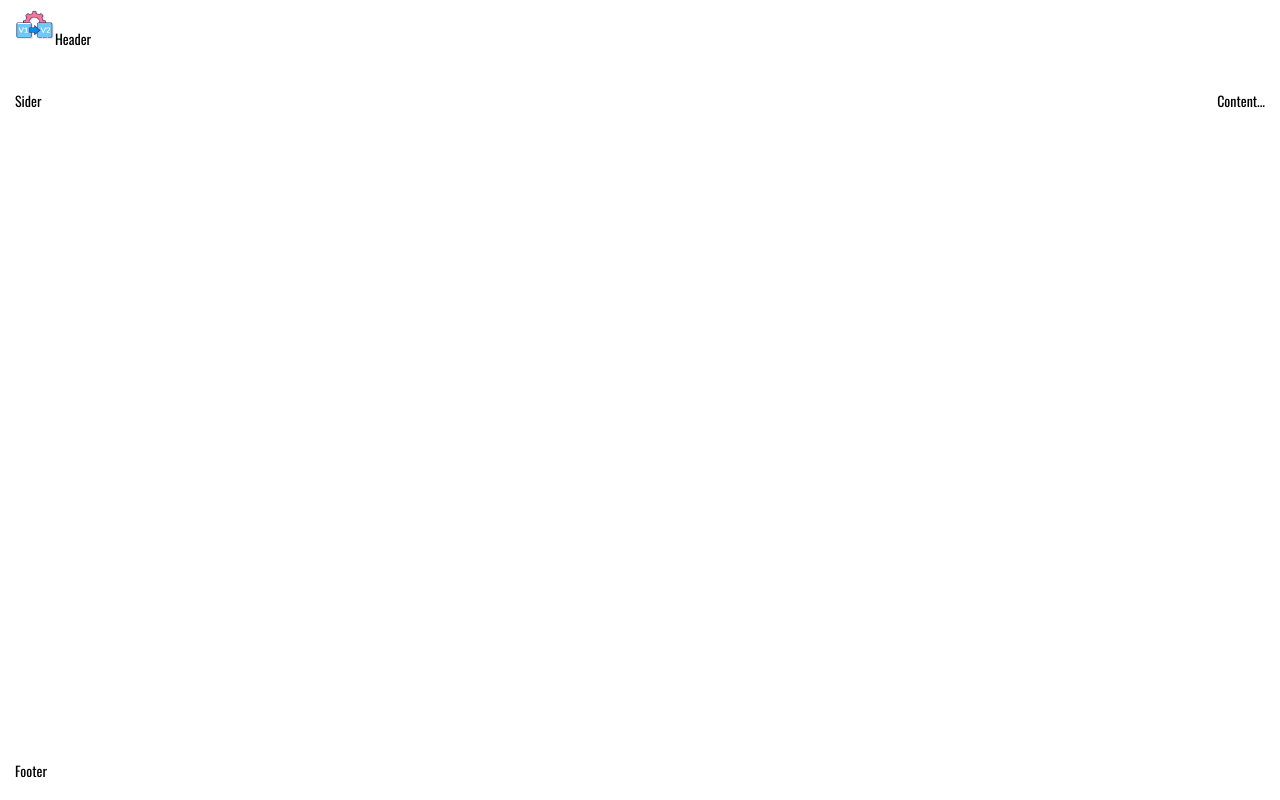
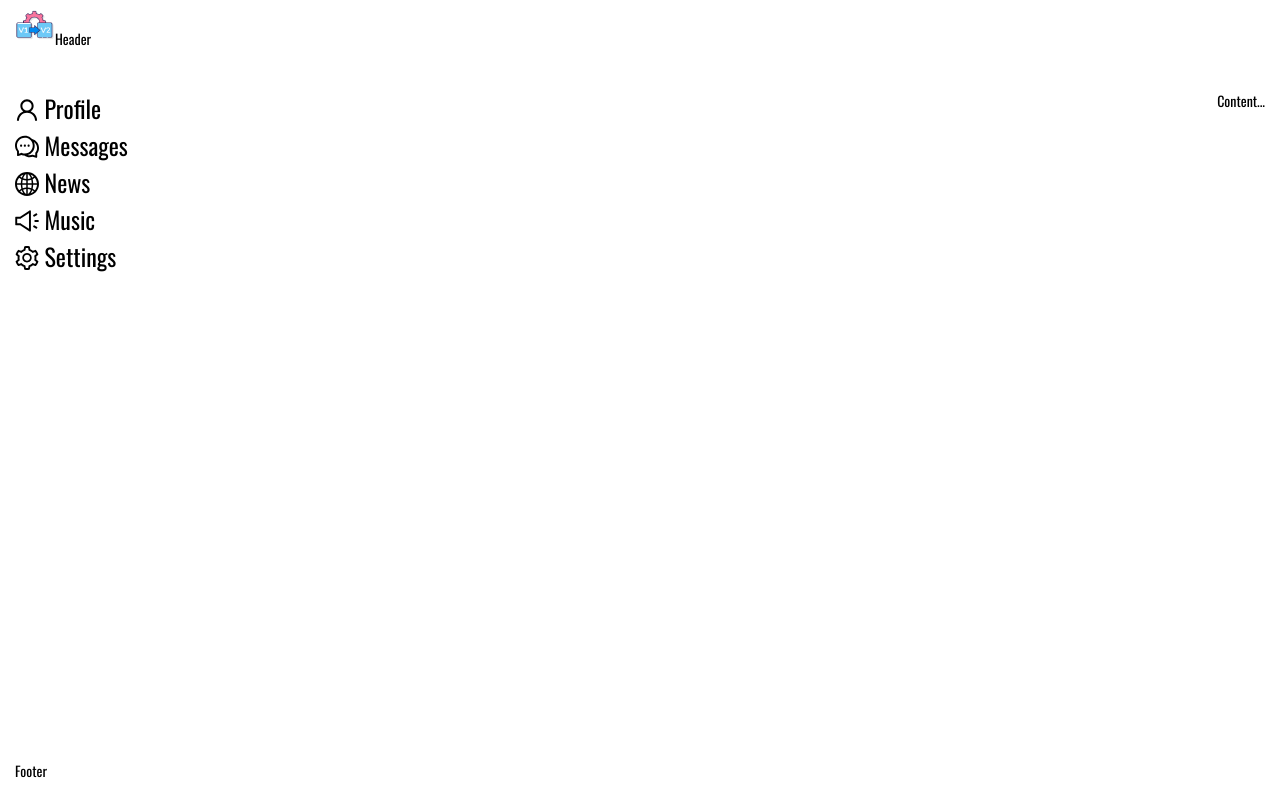
Before and after one commit to EPShepelev/React_Social_network_v2, a React (Create React App) app: page / in a window 1280 px wide. Built offline with nearby package versions, Linux system fonts and the light colour scheme.

Commit message:
create menu component; add style

```diff
--- a/package.json
+++ b/package.json
@@ -3,6 +3,7 @@
   "version": "0.1.0",
   "private": true,
   "dependencies": {
+    "@ant-design/icons": "^4.7.0",
     "@testing-library/jest-dom": "^5.16.2",
     "@testing-library/react": "^12.1.2",
     "@testing-library/user-event": "^13.5.0",
--- a/public/index.html
+++ b/public/index.html
@@ -14,7 +14,6 @@
       manifest.json provides metadata used when your web app is installed on a
       user's mobile device or desktop. See https://developers.google.com/web/fundamentals/web-app-manifest/
     -->
-    <link rel="manifest" href="%PUBLIC_URL%/manifest.json" />
     <!--
       Notice the use of %PUBLIC_URL% in the tags above.
       It will be replaced with the URL of the `public` folder during the build.
--- /dev/null
+++ b/src/components/MenuItem/MenuItem.module.scss
@@ -0,0 +1,8 @@
+.item {
+  cursor: pointer;
+  margin: 5px 0;
+  &:hover,
+  &:active {
+    color: #8c8c8c;
+  }
+}
--- /dev/null
+++ b/src/components/MenuItem/MenuItem.tsx
@@ -0,0 +1,14 @@
+import styles from './MenuItem.module.scss'
+
+export interface MenuItemProps {
+  icon: any
+  children: string
+}
+
+export const MenuItem = ({icon, children}: MenuItemProps) => {
+  return (
+    <div className={styles.item}>
+     {icon} {children}
+    </div>
+  );
+}
--- /dev/null
+++ b/src/components/Sider/Sider.module.scss
@@ -0,0 +1,8 @@
+.menu {
+  display: flex;
+  flex-direction: column;
+  align-items: flex-start;
+  justify-content: center;
+  font-size: 24px;
+  line-height: 27px;
+}
--- a/src/components/Sider/Sider.tsx
+++ b/src/components/Sider/Sider.tsx
@@ -1,7 +1,26 @@
+import { UserOutlined, CommentOutlined, GlobalOutlined, SoundOutlined, SettingOutlined } from '@ant-design/icons'
+import styles from './Sider.module.scss'
+import { MenuItem } from '../MenuItem/MenuItem'
+
 export const Sider: React.FC = () => {
+
   return (
-    <div>
-      Sider
+    <div className={styles.menu}>
+          <MenuItem key={1} icon={<UserOutlined />}>
+            Profile
+          </MenuItem>
+          <MenuItem key={2} icon={<CommentOutlined />}>
+            Messages
+          </MenuItem>
+          <MenuItem key={3} icon={<GlobalOutlined />}>
+            News
+          </MenuItem>
+          <MenuItem key={4} icon={<SoundOutlined />}>
+            Music
+          </MenuItem>
+          <MenuItem key={5} icon={<SettingOutlined />}>
+            Settings
+          </MenuItem>
     </div>
   );
 }
--- a/src/index.css
+++ b/src/index.css
@@ -14,3 +14,7 @@ body {
   -webkit-font-smoothing: antialiased;
   -moz-osx-font-smoothing: grayscale;
 }
+
+ul, ol, li {
+  list-style-type: none;
+}
```
Also changed, not shown: 1 other file (tests, documents, lock files or other folders).
